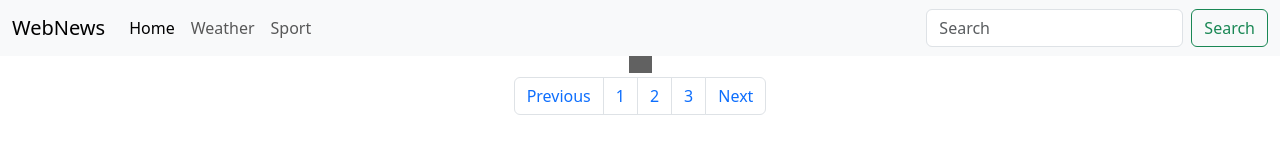
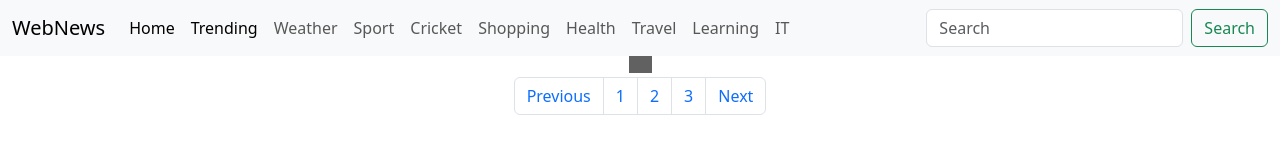
Before and after one commit to Roshankrshah/News-APP, a website: page index.html in a window 1280 px wide. Drawn offline with nearby package versions, Linux system fonts and the light colour scheme; grey boxes are pictures that could not be loaded.

Commit message:
add categories

```diff
--- a/index.html
+++ b/index.html
@@ -21,13 +21,34 @@
             <div class="collapse navbar-collapse" id="navbarSupportedContent">
                 <ul class="navbar-nav me-auto mb-2 mb-lg-0">
                     <li class="nav-item">
-                        <a class="nav-link active" aria-current="page" href="#">Home</a>
+                        <a class="nav-link active" aria-current="page" href="/?q=all&page=1">Home</a>
                     </li>
                     <li class="nav-item">
-                        <a class="nav-link" href="#">Weather</a>
+                        <a class="nav-link active" aria-current="page" href="/?q=all&page=1">Trending</a>
                     </li>
                     <li class="nav-item">
-                        <a class="nav-link" href="#">Sport</a>
+                        <a class="nav-link" href="/?q=india weather&page=1">Weather</a>
+                    </li>
+                    <li class="nav-item">
+                        <a class="nav-link" href="/?q=sports&page=1">Sport</a>
+                    </li>
+                    <li class="nav-item">
+                        <a class="nav-link" href="/?q=cricket&page=1">Cricket</a>
+                    </li>
+                    <li class="nav-item">
+                        <a class="nav-link" href="/?q=Shopping&page=1">Shopping</a>
+                    </li>
+                    <li class="nav-item">
+                        <a class="nav-link" href="/?q=Health&page=1">Health</a>
+                    </li>
+                    <li class="nav-item">
+                        <a class="nav-link" href="/?q=travel&page=1">Travel</a>
+                    </li>
+                    <li class="nav-item">
+                        <a class="nav-link" href="/?q=learning&page=1">Learning</a>
+                    </li>
+                    <li class="nav-item">
+                        <a class="nav-link" href="/?q=IT&page=1">IT</a>
                     </li>
                 </ul>
                 <form class="d-flex" role="search">
```
